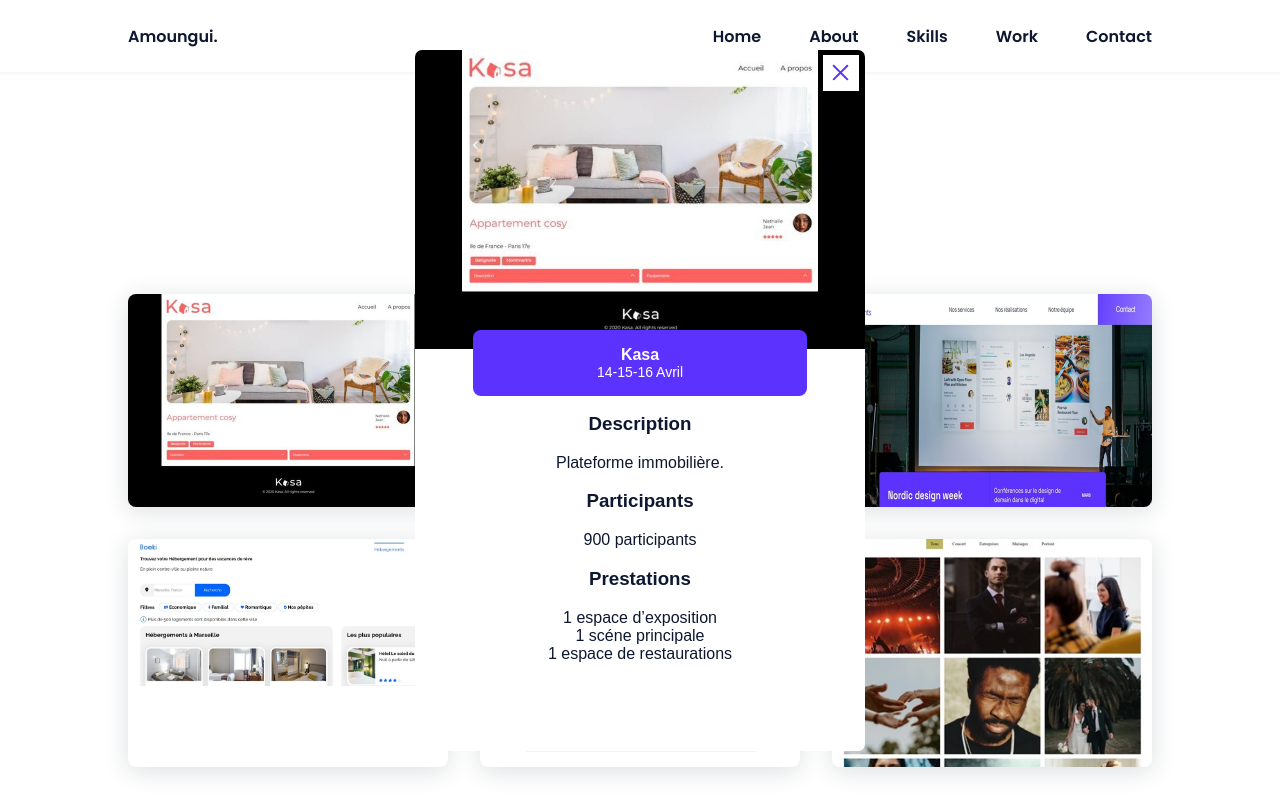
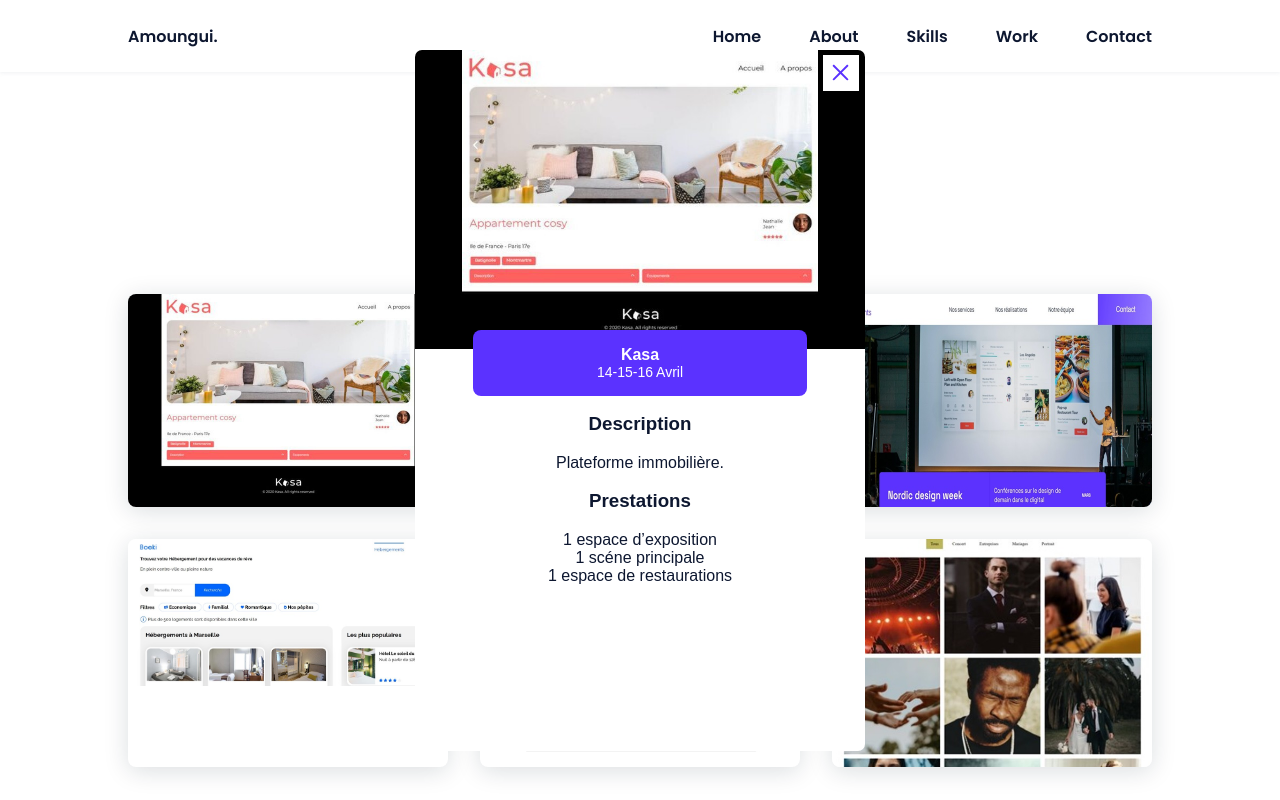
Before and after one commit to amoungui/porfolio, a React (Create React App) app: page / in a window 1280 px wide. Both pictures are taken after a click on the element 288 px from the left and 2107 px from the top of the page. Shown: the part 1707-2507 px from the top of the page. Built offline with nearby package versions, Linux system fonts and the light colour scheme.

Commit message:
move participants div into the modal

```diff
--- a/src/containers/ModalEvent/ModalEvent.jsx
+++ b/src/containers/ModalEvent/ModalEvent.jsx
@@ -19,10 +19,6 @@
         <div>{event.description}</div>
       </div>
       <div className="ModalEvent__descriptionContainer">
-        <h3>Participants</h3>
-        <div>{event.nb_guesses} participants</div>
-      </div>
-      <div className="ModalEvent__descriptionContainer">
         <h3>Prestations</h3>
         {event.prestations.map((presta) => (
           <div key={presta}>{presta}</div>
```
